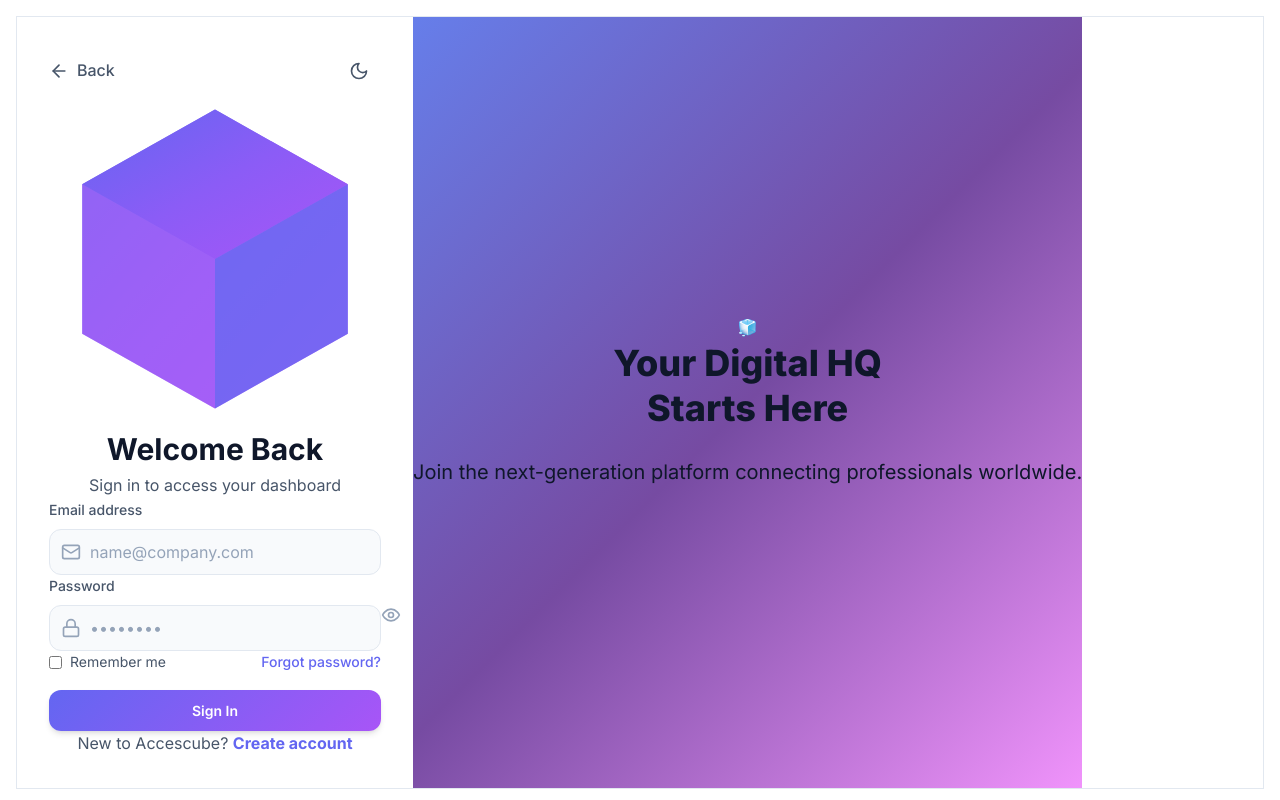
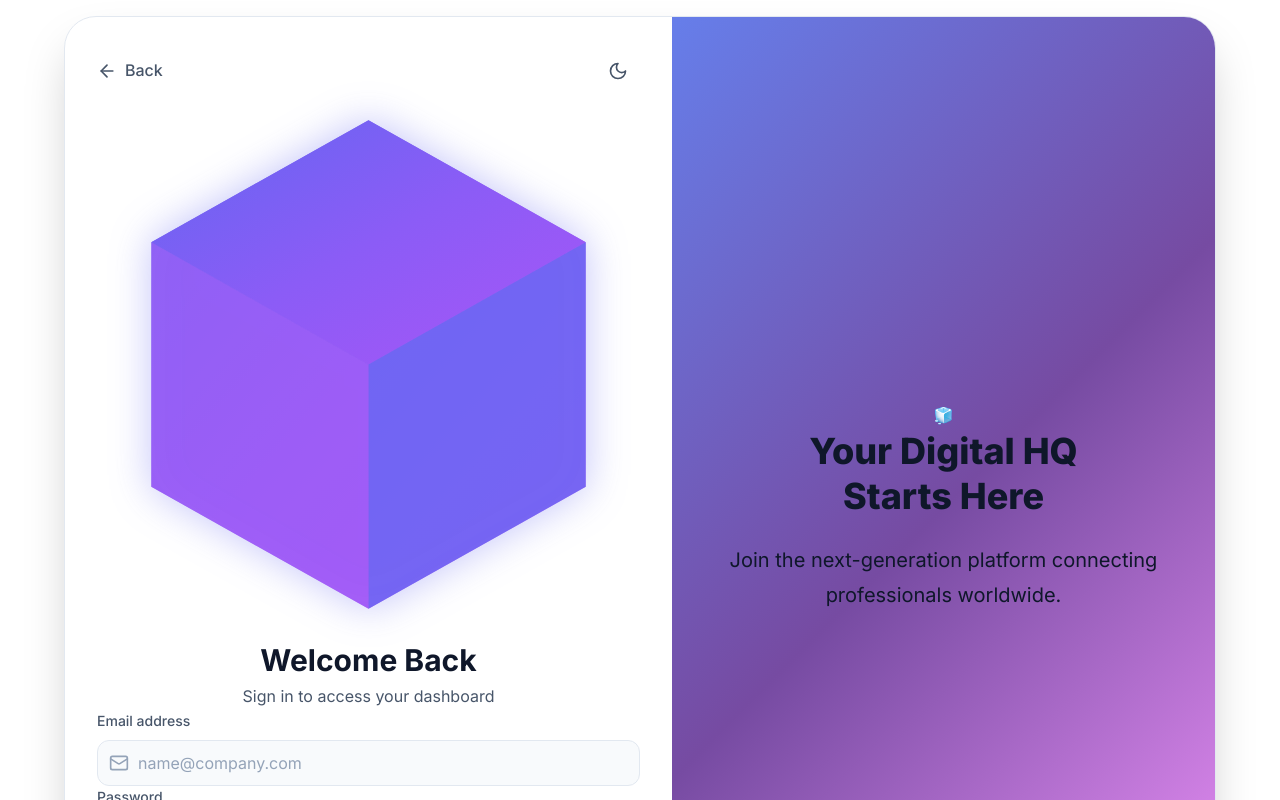
Before and after one commit to accescube/accescube, a React (Vite) app: page /login in a window 1280 px wide. Shown: the top 800 px of the page. Built offline with nearby package versions, Linux system fonts and the light colour scheme; no server answers; the database is empty.

Commit message:
Fix: Add missing utility classes for centered layout

```diff
--- a/src/index.css
+++ b/src/index.css
@@ -243,6 +243,7 @@ input, textarea, select {
 .gap-4 { gap: var(--space-4); }
 .gap-6 { gap: var(--space-6); }
 .gap-8 { gap: var(--space-8); }
+.flex-1 { flex: 1 1 0%; }
 
 .grid { display: grid; }
 .grid-cols-1 { grid-template-columns: repeat(1, minmax(0, 1fr)); }
@@ -264,6 +265,7 @@ input, textarea, select {
 
 /* Spacing */
 .m-auto { margin: auto; }
+.mx-auto { margin-left: auto; margin-right: auto; }
 .mt-4 { margin-top: var(--space-4); }
 .mt-6 { margin-top: var(--space-6); }
 .mt-8 { margin-top: var(--space-8); }
@@ -349,6 +351,7 @@ input, textarea, select {
 .rounded-lg { border-radius: var(--radius-lg); }
 .rounded-xl { border-radius: var(--radius-xl); }
 .rounded-2xl { border-radius: var(--radius-2xl); }
+.rounded-3xl { border-radius: 2rem; }
 .rounded-full { border-radius: var(--radius-full); }
 
 /* Shadows */
@@ -356,6 +359,7 @@ input, textarea, select {
 .shadow-md { box-shadow: var(--shadow-md); }
 .shadow-lg { box-shadow: var(--shadow-lg); }
 .shadow-xl { box-shadow: var(--shadow-xl); }
+.shadow-2xl { box-shadow: 0 25px 50px -12px rgba(0, 0, 0, 0.25); }
 .shadow-card { box-shadow: var(--shadow-card); }
 .shadow-glow { box-shadow: var(--shadow-glow); }
 
@@ -378,6 +382,7 @@ input, textarea, select {
   -webkit-text-fill-color: transparent;
   background-clip: text;
 }
+.drop-shadow-glow { filter: drop-shadow(0 0 20px rgba(99, 102, 241, 0.4)); }
 
 /* Visibility */
 .hidden { display: none; }
@@ -410,6 +415,7 @@ input, textarea, select {
 .fixed { position: fixed; }
 .sticky { position: sticky; }
 .inset-0 { top: 0; right: 0; bottom: 0; left: 0; }
+.z-10 { z-index: 10; }
 .top-0 { top: 0; }
 .bottom-0 { bottom: 0; }
 .left-0 { left: 0; }
@@ -424,6 +430,8 @@ input, textarea, select {
 .max-w-xl { max-width: 36rem; }
 .max-w-2xl { max-width: 42rem; }
 .max-w-4xl { max-width: 56rem; }
+.max-w-5xl { max-width: 64rem; }
+.max-w-6xl { max-width: 72rem; }
 
 /* Cursor */
 .cursor-pointer { cursor: pointer; }
```
